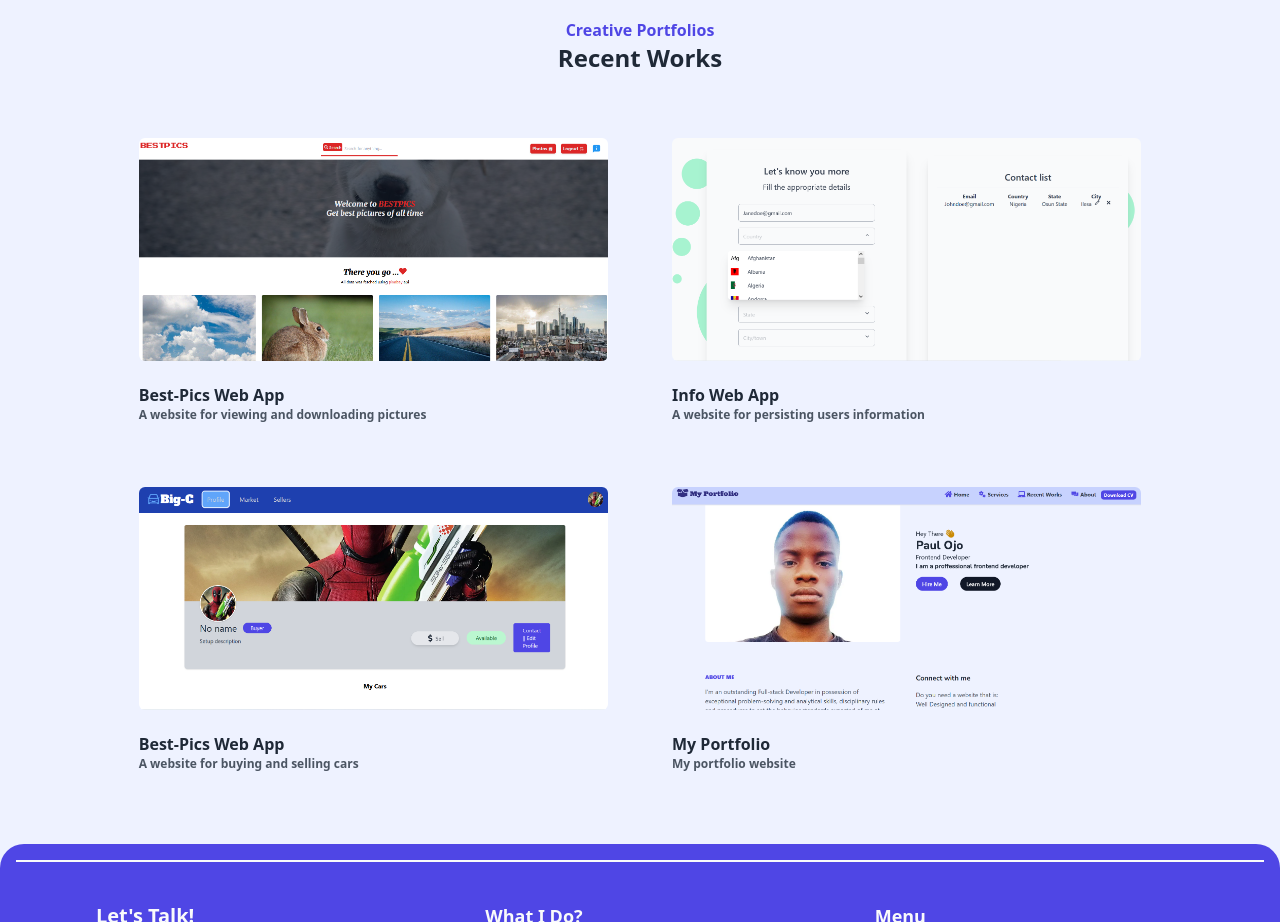
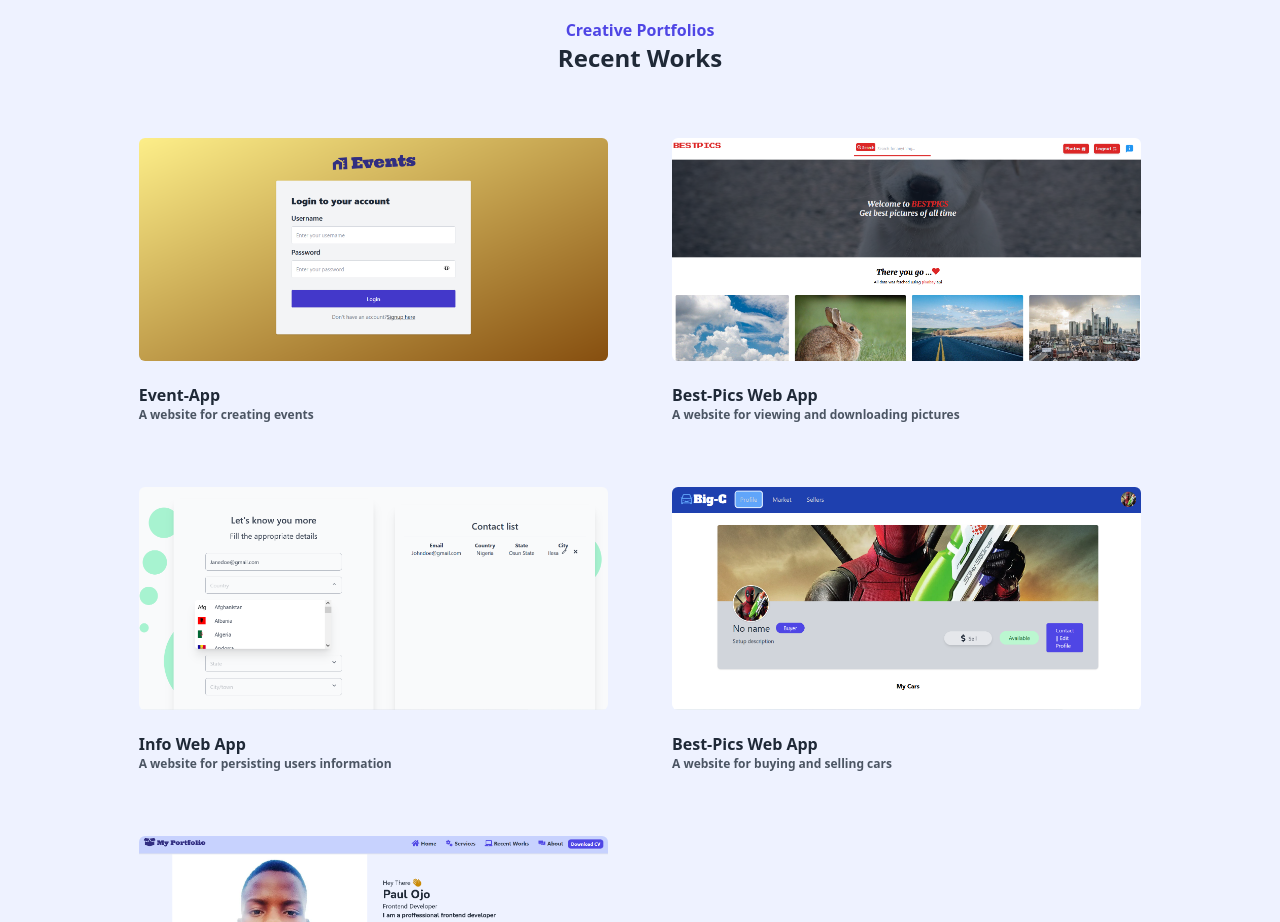
Before and after one commit to Tosinkoa/My-Portfolio, a Next.js app: page / in a window 1280 px wide. Shown: the part 920-1842 px from the top of the page. Built offline with nearby package versions, Linux system fonts and the light colour scheme.

Commit message:
Added a new website

```diff
--- a/pages/index.js
+++ b/pages/index.js
@@ -96,6 +96,25 @@ export default function Home() {
           <h1 className="text-2xl font-bold">Recent Works</h1>
         </div>
         <div className="grid md:grid-cols-2 sm:grid-cols-1 mb-10">
+          <Link href="https://helpful-puppy-d01b53.netlify.app">
+            <a
+              target="_blank"
+              className="space-y-4 m-8 active:m-0 hover:m-0 focus:m-0 ease-in-out transition-all duration-500"
+            >
+              <Image
+                src="/assets/images/Event-login.png"
+                alt="big-c"
+                height={380}
+                width={800}
+                objectFit="cover"
+                className="rounded-md"
+              />
+              <div>
+                <h1 className="font-bold"> Event-App</h1>
+                <p className="text-xs font-semibold text-gray-600">A website for creating events</p>
+              </div>
+            </a>
+          </Link>
           <Link href="https://remarkable-tarsier-329022.netlify.app/">
             <a
               target="_blank"
```
Also changed, not shown: public/assets/images/Event-login.PNG (added).
